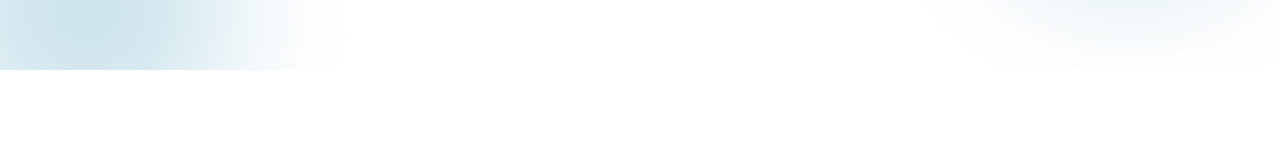
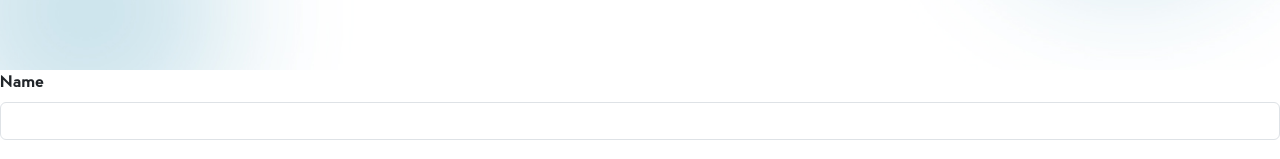
Before and after one commit to moideeenmashad/profile_website, a React (Create React App) app: page / in a window 1280 px wide. Shown: the part 788-947 px from the top of the page. Before the commit the page ends 858 px from the top, so only its background shows below. Built offline with nearby package versions, Linux system fonts and the light colour scheme.

Commit message:
Created About me section

```diff
--- a/src/Pages/Main.jsx
+++ b/src/Pages/Main.jsx
@@ -1,12 +1,14 @@
-import React from 'react'
-import Introduction from './Introduction'
+import React from "react";
+import Introduction from "./Introduction";
+import ContactForm from "../Components/Forms/ContactForm";
 
 const Main = () => {
-    return (
-        <>
-            <Introduction />
-        </>
-    )
-}
+  return (
+    <>
+      <Introduction />
+      <ContactForm />
+    </>
+  );
+};
 
-export default Main
+export default Main;
```
Also changed, not shown: src/Pages/Aboutme.jsx (added, +9 -0 lines).
